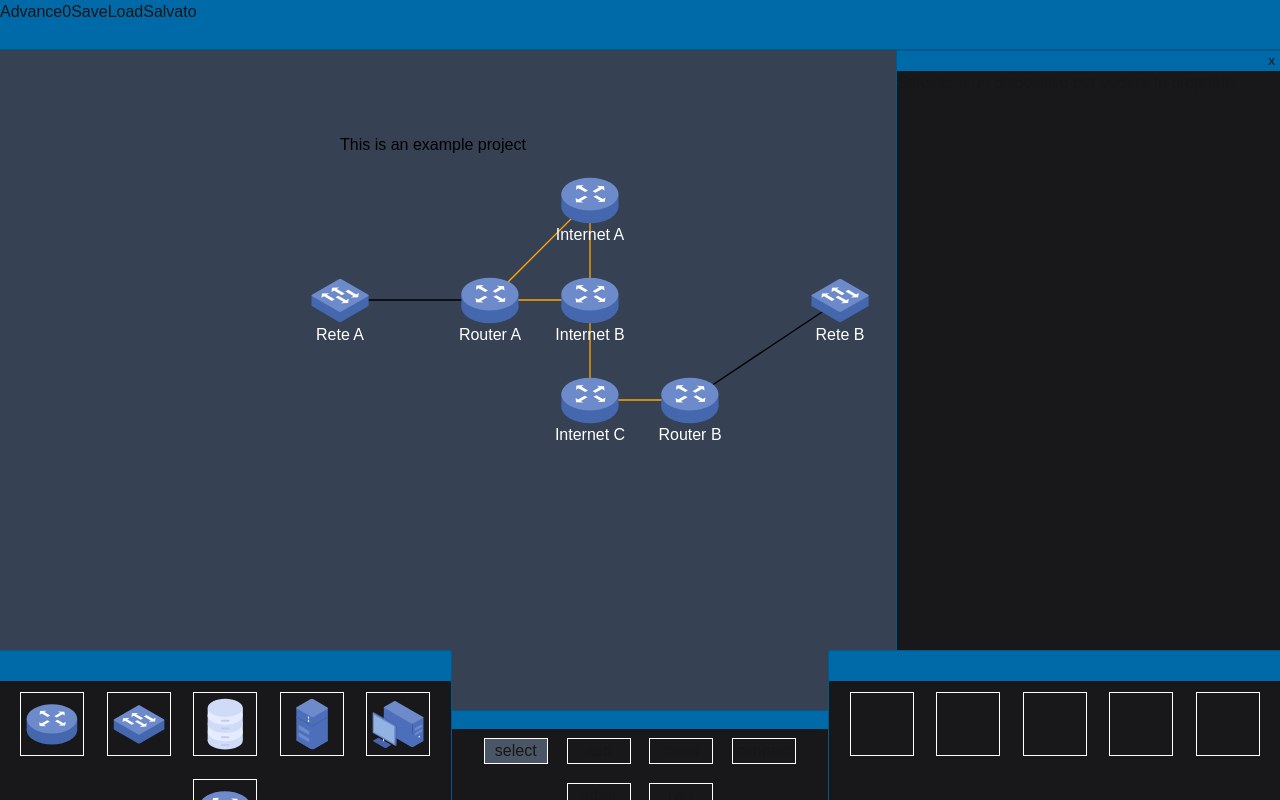
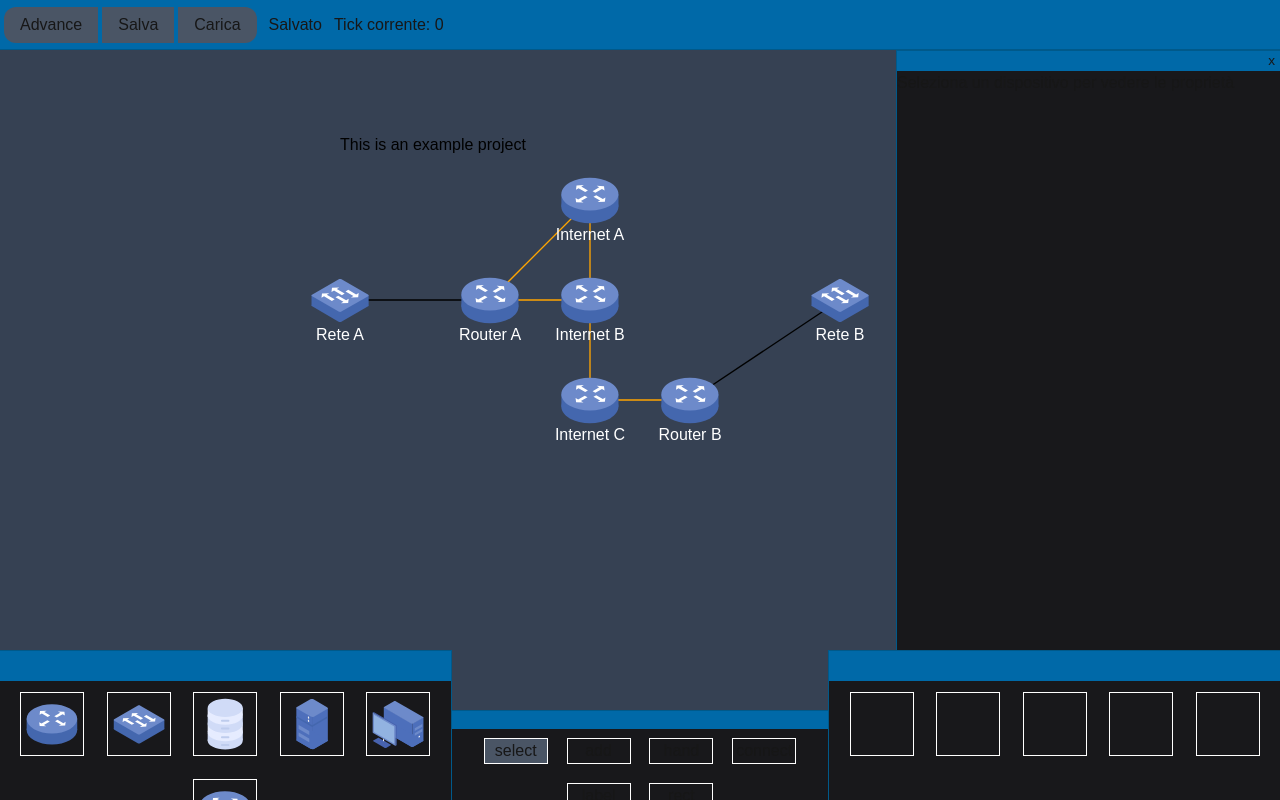
Before and after one commit to AmedeoAlf/packet-tracer, a Next.js app: page / in a window 1280 px wide. Built offline with nearby package versions, Linux system fonts and the light colour scheme.

Commit message:
Small UI changes

```diff
--- a/app/Editor.tsx
+++ b/app/Editor.tsx
@@ -19,6 +19,7 @@ import { Devices } from "./editorComponents/Devices";
 import { deviceTypesDB } from "./devices/deviceTypesDB";
 import { ProjectManager } from "./ProjectManager";
 import { Decal } from "./Project";
+import { BtnArray, BtnArrEl } from "./editorComponents/BtnArray";
 
 /*
  * Questo componente è tutta l'interfaccia del sito. Crea gli hook sia per il
@@ -116,13 +117,21 @@ export function Editor({
       onKeyUp={buildKeyboardEventHandler(tool, "keyup")}
       tabIndex={0}
     >
-      <div className="bg-sky-700 fixed top-0 w-full h-[50px] indent-1.5em border-b-[.1em] border-solid border-sky-800">
-        <button onClick={() => proj.advanceTickToCallback(tool)}>
+      <div className="bg-sky-700 fixed top-0 w-full h-[50px] indent-1.5em border-b-[.1em] border-solid border-sky-800 flex items-center px-1">
+        <BtnArray>
+          <BtnArrEl onClick={() => proj.advanceTickToCallback(tool)}>
             Advance
-        </button>
-        {proj.currTick}
-        <button onClick={() => save(proj)}>Save</button>
-        <button
+          </BtnArrEl>
+          <BtnArrEl
+            onClick={() =>
+              navigator.clipboard.writeText(
+                JSON.stringify(proj.exportProject()),
+              )
+            }
+          >
+            Salva
+          </BtnArrEl>
+          <BtnArrEl
             onClick={async () =>
               setProject(
                 ProjectManager.fromSerialized(
@@ -131,9 +140,13 @@ export function Editor({
               )
             }
           >
-          Load
-        </button>
+            Carica
+          </BtnArrEl>
+        </BtnArray>
+        <p className="inline ml-3">
           {!shouldSave && isSaved ? "Salvato" : "Salvataggio in corso"}
+        </p>
+        <p className="inline ml-3">Tick corrente: {proj.currTick}</p>
       </div>
 
       <SideBar tool={tool} />
--- /dev/null
+++ b/app/editorComponents/BtnArray.tsx
@@ -0,0 +1,26 @@
+import { memo, ReactNode } from "react";
+
+export const BtnArrEl = memo(function BtnArrEl({
+  onClick,
+  children,
+}: {
+  onClick: () => void;
+  children: ReactNode;
+}) {
+  return (
+    <button onClick={onClick} className="bg-gray-600 px-4 h-9">
+      {children}
+    </button>
+  );
+});
+export function BtnArray({
+  children,
+}: {
+  children: ReturnType<typeof BtnArrEl>[];
+}) {
+  return (
+    <div className="inline-flex gap-1 rounded-xl overflow-hidden size-max">
+      {children}
+    </div>
+  );
+}
--- /dev/null
+++ b/app/editorComponents/RoundBtn.tsx
@@ -0,0 +1,24 @@
+import { ReactNode } from "react";
+
+export function Button({
+  onClick,
+  className: extraClass,
+  children,
+}: {
+  onClick?: () => void;
+  className?: string;
+  children: ReactNode;
+}) {
+  return (
+    <button
+      className={
+        "h-8 rounded-md font-bold px-2 " +
+        (onClick ? "hover:brightness-110 " : "") +
+        (extraClass ?? "")
+      }
+      onClick={onClick}
+    >
+      {children}
+    </button>
+  );
+}
--- a/app/tools/ConnectTool.tsx
+++ b/app/tools/ConnectTool.tsx
@@ -3,8 +3,8 @@ import { Tool, ToolCtx } from "./Tool";
 import { Coords } from "../common";
 import { intfColor } from "../editorComponents/Cables";
 import { toInterfaceId } from "../ProjectManager";
-import { ReactNode } from "react";
 import { NetworkInterface } from "../emulators/DeviceEmulator";
+import { Button } from "../editorComponents/RoundBtn";
 
 export type ConnectTool = Tool & {
   deviceA?: Device;
@@ -58,16 +58,16 @@ export function makeConnectTool(ctx: ToolCtx): ConnectTool {
         <>
           <div className="p-2">
             {canConnect(this) ? (
-              <Btn
+              <Button
                 onClick={() => connect(this)}
                 className="w-full p-0 bg-green-900 text-green-200"
               >
                 Collega [c]
-              </Btn>
+              </Button>
             ) : (
-              <Btn className="w-full p-0 bg-gray-800 text-gray-500">
+              <Button className="w-full p-0 bg-gray-800 text-gray-500">
                 Seleziona due interfacce compatibili
-              </Btn>
+              </Button>
             )}
           </div>
           <div className="flex flex-wrap indent-0">
@@ -201,29 +201,6 @@ export function makeConnectTool(ctx: ToolCtx): ConnectTool {
   };
 }
 
-function Btn({
-  onClick,
-  className: extraClass,
-  children,
-}: {
-  onClick?: () => void;
-  className?: string;
-  children: ReactNode;
-}) {
-  return (
-    <button
-      className={
-        "h-8 rounded-md font-bold px-2 " +
-        (onClick ? "hover:brightness-110 " : "") +
-        (extraClass ?? "")
-      }
-      onClick={onClick}
-    >
-      {children}
-    </button>
-  );
-}
-
 function InterfaceSelector({
   device,
   intfIdx,
@@ -255,9 +232,9 @@ function InterfaceSelector({
         </label>
         */}
           {i === intfIdx ? (
-            <Btn className="text-blue-900 bg-blue-400">Selezionata</Btn>
+            <Button className="text-blue-900 bg-blue-400">Selezionata</Button>
           ) : isConnected(i) ? (
-            <Btn
+            <Button
               onClick={() => {
                 connectTool.project.disconnect(device.id, i);
                 connectTool.updateProject();
@@ -266,14 +243,14 @@ function InterfaceSelector({
               className="text-red-900 bg-red-400"
             >
               Scollega
-            </Btn>
+            </Button>
           ) : (
-            <Btn
+            <Button
               onClick={() => selectIntf(i)}
               className="text-slate-900 bg-slate-400"
             >
               Seleziona
-            </Btn>
+            </Button>
           )}
         </div>
       ))}
```
Lines whose indentation alone changed are shown as unchanged.
